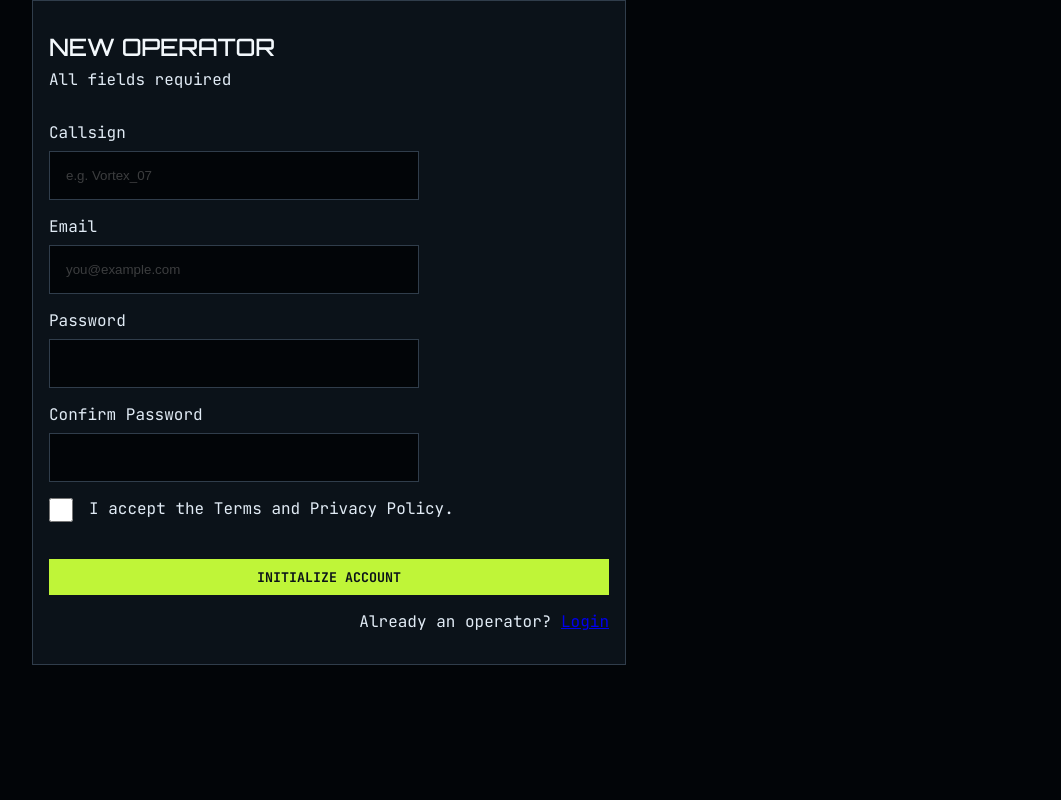
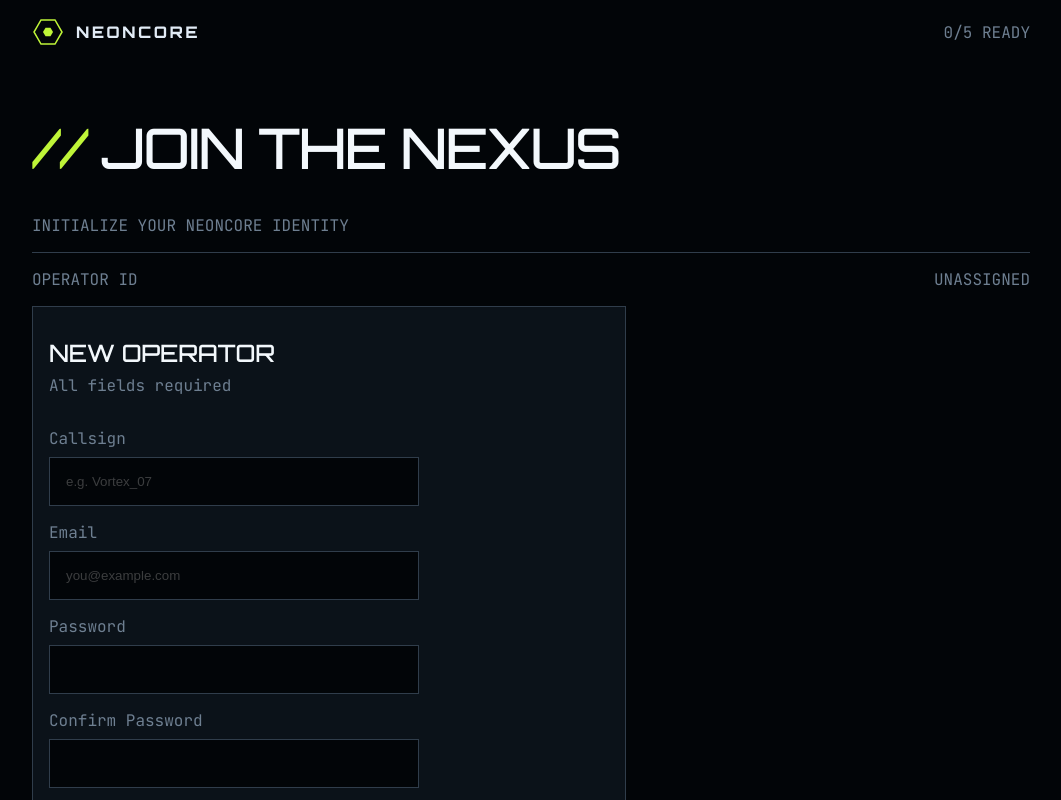
Before and after one commit to jkaps9/gamer-sign-up-form, a React (Vite) app: page / in a window 1280 px wide. Shown: the top 800 px of the page, without its empty margins (109-1170 px from the left). Built offline with nearby package versions, Linux system fonts and the light colour scheme.

Commit message:
feat(App): add header and hero sections with logo and operator ID display

```diff
--- a/src/App.tsx
+++ b/src/App.tsx
@@ -1,8 +1,11 @@
+import { useState } from "react";
 import FormInput from "@components/FormInput";
 import Form from "@components/Form";
 import { useForm } from "@hooks/useFormValidation";
+import Logo from "@assets/images/logo.svg?react";
 
 function App() {
+  const [numReady, setNumready] = useState(0);
   const { formData, setFormData, errors, handleChange, handleSubmit } = useForm(
     {
       initialValues: {
@@ -43,6 +46,24 @@ function App() {
 
   return (
     <>
+      <header className="main-header">
+        <Logo></Logo>
+        <span className="text-upper">{numReady}/5 ready</span>
+      </header>
+      <section className="hero">
+        <h1>
+          <span className="text-accent">//</span> Join the Nexus
+        </h1>
+        <p className="text-upper">Initialize your Neoncore identity</p>
+      </section>
+      <section className="operator-details">
+        <div className="operator-details__id">
+          <span className="text-upper">Operator ID</span>
+          <span className="text-upper" id="operatorId">
+            Unassigned
+          </span>
+        </div>
+      </section>
       <Form
         title="New Operator"
         description="All fields required"
--- a/src/styles/index.css
+++ b/src/styles/index.css
@@ -34,7 +34,7 @@
 }
 
 :root {
-  --text: var(--neutral-100);
+  --text: var(--neutral-500);
   --text-h: var(--neutral-50);
   --bg: var(--navy-950);
   --border: var(--neutral-700);
@@ -120,3 +120,29 @@ p {
   padding: 0.5rem 0.75rem;
   text-transform: uppercase;
 }
+
+.text-upper {
+  text-transform: uppercase;
+}
+
+.text-accent {
+  color: var(--accent);
+}
+
+.main-header {
+  align-items: center;
+  display: flex;
+  justify-content: space-between;
+  padding-block: 1rem;
+}
+.hero {
+  padding-block: 1rem;
+}
+.operator-details {
+  border-block-start: 1px solid var(--border);
+  padding-block: 1rem;
+  .operator-details__id {
+    display: flex;
+    justify-content: space-between;
+  }
+}
```
